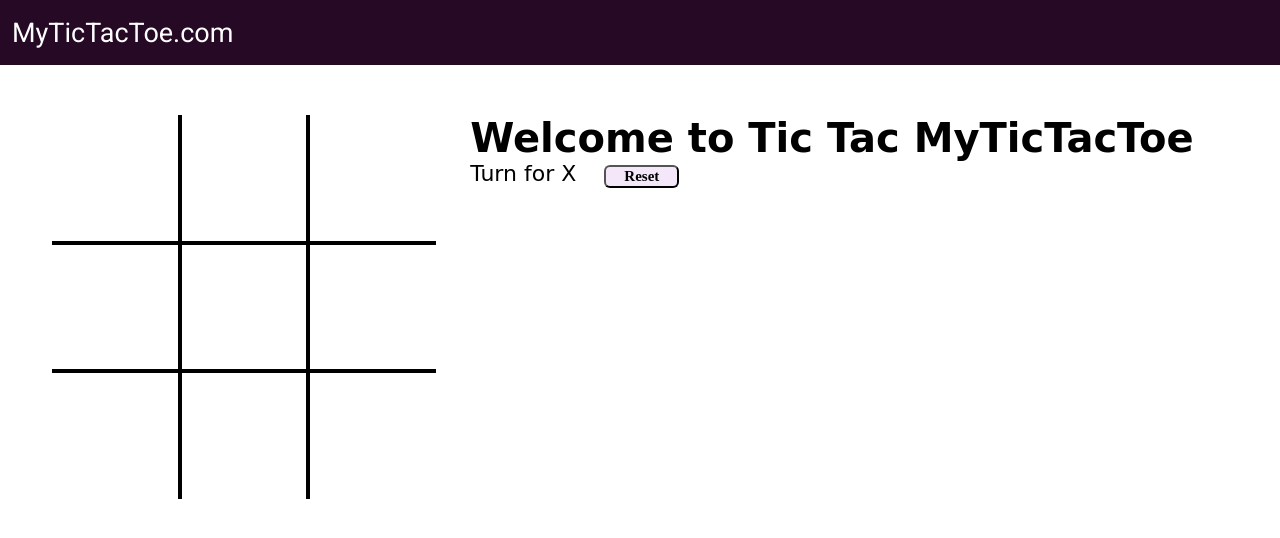
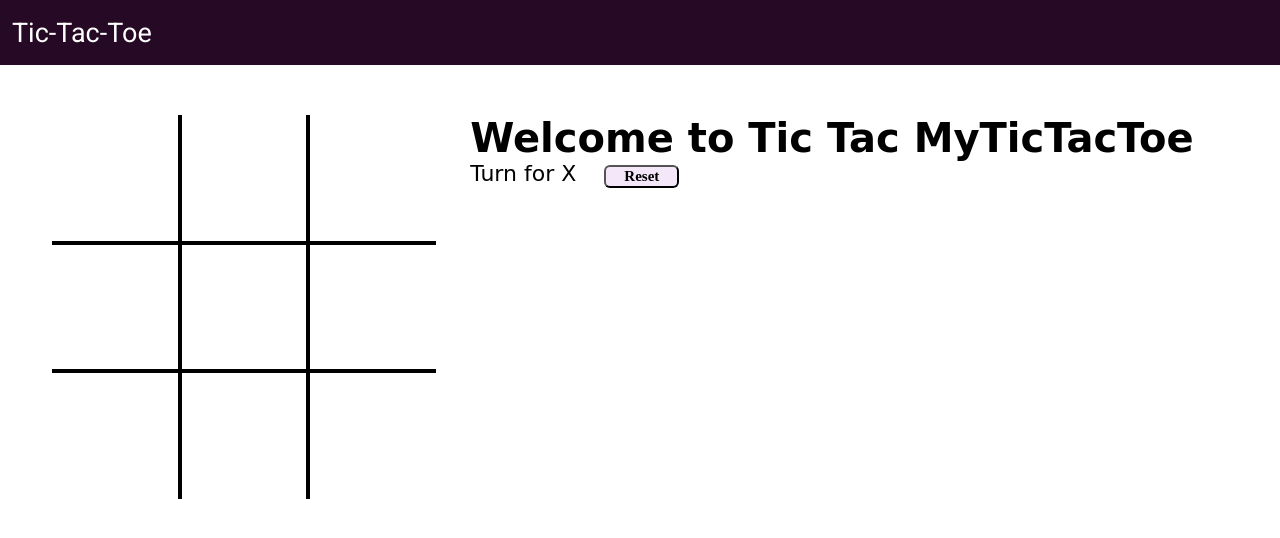
Before and after one commit to karann-d/Tic-Tac-Toe, a plain HTML site: page index.html in a window 1280 px wide. Drawn offline with Linux system fonts and the light colour scheme; a web font is replaced by a local one.

Commit message:
Update index.html

```diff
--- a/index.html
+++ b/index.html
@@ -10,7 +10,7 @@
   <body>
     <nav>
       <ul>
-        <li>MyTicTacToe.com</li>
+        <li style="text-align:center";>Tic-Tac-Toe</li>
       </ul>
     </nav>
 
```
